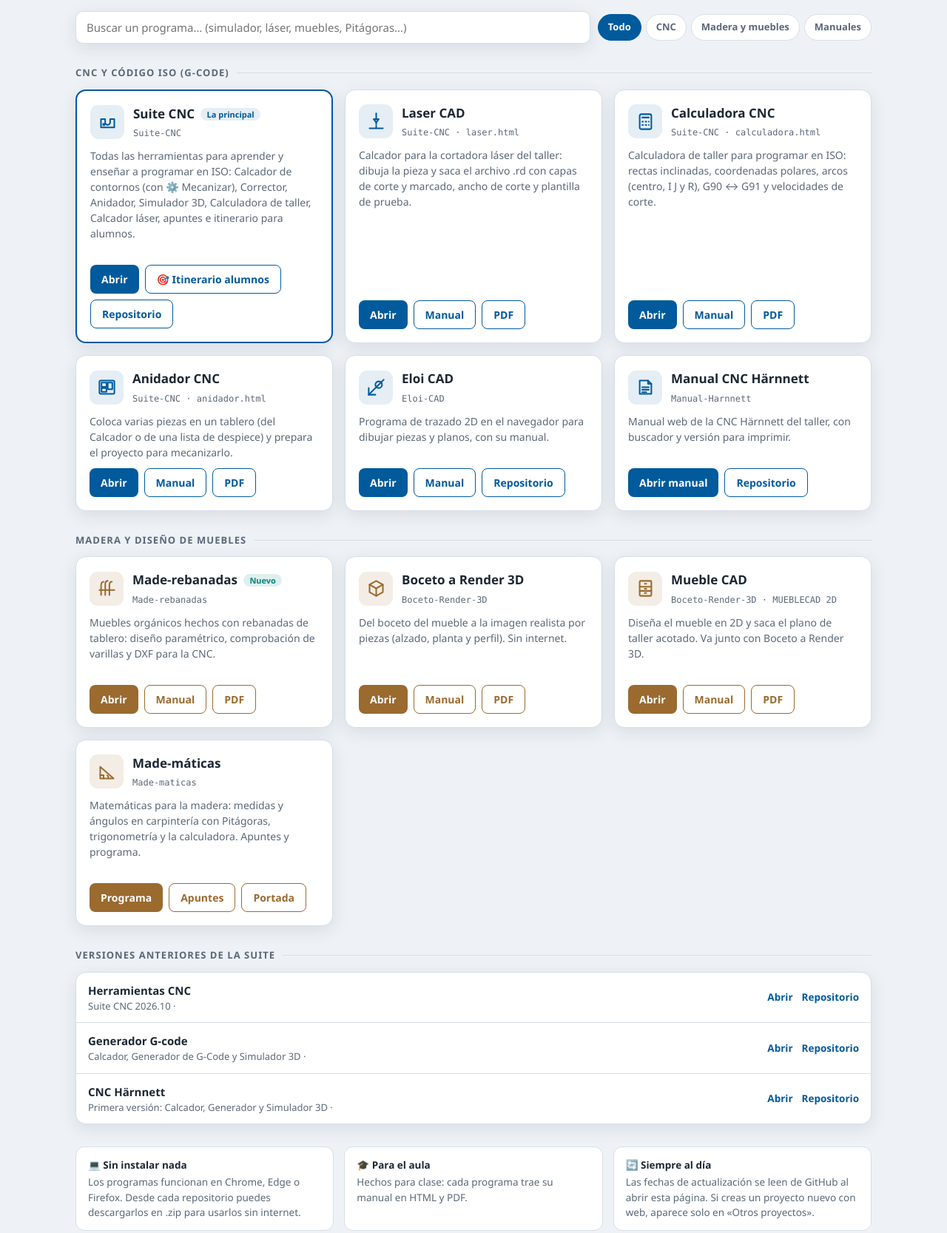
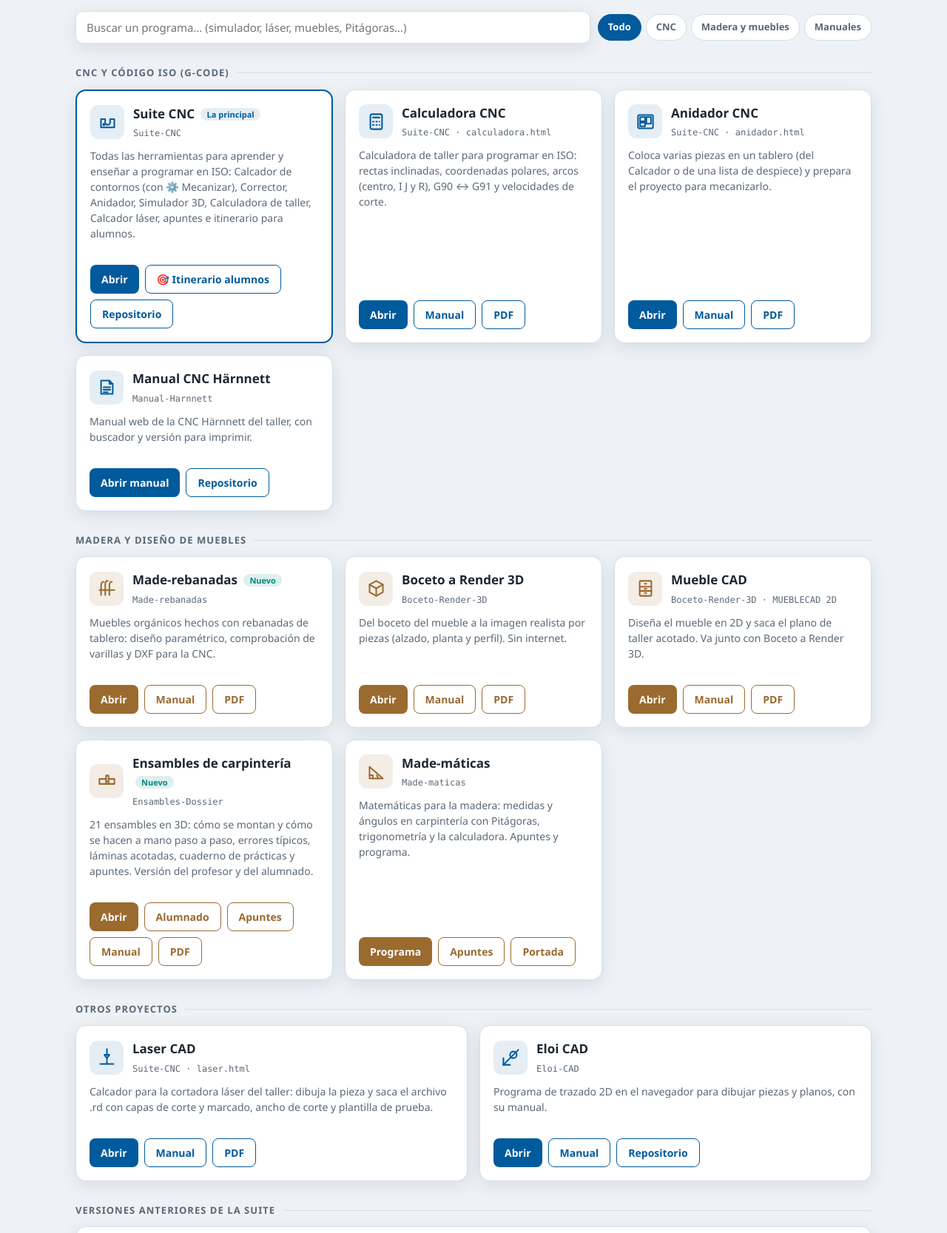
Before and after one commit to eloiaa-hub/eloiaa-hub.github.io, a plain HTML site: page index.html in a window 1280 px wide. Shown: the part 120-1787 px from the top of the page at 74% size. Drawn offline with Linux system fonts and the light colour scheme; no server answers.

Commit message:
Portal: Ensambles de carpintería en Madera; Eloi CAD y Laser CAD a Otros proyectos
Co-Authored-By: Claude Opus 5.5 <noreply@anthropic.com>
Claude-Session: https://claude.ai/code/session_0114SnYuBGyqsxDkEvQoyeXc

```diff
--- a/index.html
+++ b/index.html
@@ -110,18 +110,6 @@
         </div>
       </article>
 
-      <article class="ficha" data-cat="cnc manual" data-repo="laser" data-claves="laser láser corte grabado ruida atheon nomatech rd kerf">
-        <div class="cab">
-          <div class="icono"><svg viewBox="0 0 24 24"><path d="M12 2 v7"/><path d="M9 9 h6 l-3 4 Z"/><path d="M4 20 h16"/><path d="M12 13 v7" stroke-dasharray="2 2"/></svg></div>
-          <div><p class="nombre">Laser CAD</p><span class="repo">Suite-CNC · laser.html</span></div>
-        </div>
-        <p class="desc">Calcador para la cortadora láser del taller: dibuja la pieza y saca el archivo .rd con capas de corte y marcado, ancho de corte y plantilla de prueba.</p>
-        <div class="acciones">
-          <a class="boton" href="https://eloiaa-hub.github.io/Suite-CNC/laser.html">Abrir</a>
-          <a class="boton sec" href="https://eloiaa-hub.github.io/Suite-CNC/manual_laser.html">Manual</a>
-          <a class="boton sec" href="https://eloiaa-hub.github.io/Suite-CNC/manual_laser.pdf">PDF</a>
-        </div>
-      </article>
 
       <article class="ficha" data-cat="cnc manual" data-repo="calculadora" data-claves="calculadora polares arcos i j r g90 g91 velocidades corte rectas inclinadas">
         <div class="cab">
@@ -146,19 +134,6 @@
           <a class="boton" href="https://eloiaa-hub.github.io/Suite-CNC/anidador.html">Abrir</a>
           <a class="boton sec" href="https://eloiaa-hub.github.io/Suite-CNC/manual_anidador.html">Manual</a>
           <a class="boton sec" href="https://eloiaa-hub.github.io/Suite-CNC/manual_anidador.pdf">PDF</a>
-        </div>
-      </article>
-      <article class="ficha" data-cat="cnc" data-repo="Eloi-CAD" data-claves="cad dibujo 2d trazado planos">
-        <div class="cab">
-          <div class="icono"><svg viewBox="0 0 24 24"><path d="M3 21 L21 3"/><path d="M3 21 h8"/><path d="M3 21 v-8"/><circle cx="15" cy="9" r="4"/></svg></div>
-          <div><p class="nombre">Eloi CAD</p><span class="repo">Eloi-CAD</span></div>
-        </div>
-        <p class="desc">Programa de trazado 2D en el navegador para dibujar piezas y planos, con su manual.</p>
-        <div class="fecha"></div>
-        <div class="acciones">
-          <a class="boton" href="https://eloiaa-hub.github.io/Eloi-CAD/">Abrir</a>
-          <a class="boton sec" href="https://eloiaa-hub.github.io/Eloi-CAD/manual.html">Manual</a>
-          <a class="boton sec" href="https://github.com/eloiaa-hub/Eloi-CAD">Repositorio</a>
         </div>
       </article>
 
@@ -223,6 +198,21 @@
           <a class="boton sec" href="https://eloiaa-hub.github.io/Boceto-Render-3D/assets/mueblecad/manual_mueblecad.pdf">PDF</a>
         </div>
       </article>
+      <article class="ficha madera" data-cat="madera manual" data-repo="Ensambles-Dossier" data-claves="ensambles caja espiga milano horquilla lengüeta lengueta 3d láminas laminas cuaderno prácticas practicas apuntes a mano dxf">
+        <div class="cab">
+          <div class="icono"><svg viewBox="0 0 24 24"><path d="M3 9 h8 v3 h3 v-3 h7 v6 H3 Z"/><path d="M11 12 v3 M14 12 v3"/><path d="M11 9 V5 h3 v4"/></svg></div>
+          <div><p class="nombre">Ensambles de carpintería <span class="etiqueta nueva">Nuevo</span></p><span class="repo">Ensambles-Dossier</span></div>
+        </div>
+        <p class="desc">21 ensambles en 3D: cómo se montan y cómo se hacen a mano paso a paso, errores típicos, láminas acotadas, cuaderno de prácticas y apuntes. Versión del profesor y del alumnado.</p>
+        <div class="fecha"></div>
+        <div class="acciones">
+          <a class="boton" href="https://eloiaa-hub.github.io/Ensambles-Dossier/">Abrir</a>
+          <a class="boton sec" href="https://eloiaa-hub.github.io/Ensambles-Dossier/ensambles_3d_alumno.html">Alumnado</a>
+          <a class="boton sec" href="https://eloiaa-hub.github.io/Ensambles-Dossier/apuntes_ensambles_a_mano.html">Apuntes</a>
+          <a class="boton sec" href="https://eloiaa-hub.github.io/Ensambles-Dossier/manual_ensambles.html">Manual</a>
+          <a class="boton sec" href="https://eloiaa-hub.github.io/Ensambles-Dossier/manual_ensambles.pdf">PDF</a>
+        </div>
+      </article>
       <article class="ficha madera" data-cat="madera manual" data-repo="Made-maticas" data-claves="matemáticas matematicas pitágoras pitagoras trigonometría trigonometria ángulos angulos medidas apuntes">
         <div class="cab">
           <div class="icono"><svg viewBox="0 0 24 24"><path d="M4 20 H20 L4 6 Z"/><path d="M4 16 h4 v4"/><path d="M14 20 a5 5 0 0 0 -1.6 -3.7"/></svg></div>
@@ -241,9 +231,35 @@
   </section>
 
   <!-- ============ AUTOMÁTICO: repos nuevos ============ -->
-  <section data-seccion="otros" id="secOtros" class="oculto">
+  <section data-seccion="otros" id="secOtros">
     <h2>Otros proyectos</h2>
-    <div class="fichas" id="otros"></div>
+    <div class="fichas" id="otros">
+      <article class="ficha" data-cat="cnc manual" data-repo="laser" data-claves="laser láser corte grabado ruida atheon nomatech rd kerf">
+        <div class="cab">
+          <div class="icono"><svg viewBox="0 0 24 24"><path d="M12 2 v7"/><path d="M9 9 h6 l-3 4 Z"/><path d="M4 20 h16"/><path d="M12 13 v7" stroke-dasharray="2 2"/></svg></div>
+          <div><p class="nombre">Laser CAD</p><span class="repo">Suite-CNC · laser.html</span></div>
+        </div>
+        <p class="desc">Calcador para la cortadora láser del taller: dibuja la pieza y saca el archivo .rd con capas de corte y marcado, ancho de corte y plantilla de prueba.</p>
+        <div class="acciones">
+          <a class="boton" href="https://eloiaa-hub.github.io/Suite-CNC/laser.html">Abrir</a>
+          <a class="boton sec" href="https://eloiaa-hub.github.io/Suite-CNC/manual_laser.html">Manual</a>
+          <a class="boton sec" href="https://eloiaa-hub.github.io/Suite-CNC/manual_laser.pdf">PDF</a>
+        </div>
+      </article>
+      <article class="ficha" data-cat="cnc" data-repo="Eloi-CAD" data-claves="cad dibujo 2d trazado planos">
+        <div class="cab">
+          <div class="icono"><svg viewBox="0 0 24 24"><path d="M3 21 L21 3"/><path d="M3 21 h8"/><path d="M3 21 v-8"/><circle cx="15" cy="9" r="4"/></svg></div>
+          <div><p class="nombre">Eloi CAD</p><span class="repo">Eloi-CAD</span></div>
+        </div>
+        <p class="desc">Programa de trazado 2D en el navegador para dibujar piezas y planos, con su manual.</p>
+        <div class="fecha"></div>
+        <div class="acciones">
+          <a class="boton" href="https://eloiaa-hub.github.io/Eloi-CAD/">Abrir</a>
+          <a class="boton sec" href="https://eloiaa-hub.github.io/Eloi-CAD/manual.html">Manual</a>
+          <a class="boton sec" href="https://github.com/eloiaa-hub/Eloi-CAD">Repositorio</a>
+        </div>
+      </article>
+    </div>
   </section>
 
   <!-- ============ VERSIONES ANTERIORES ============ -->
@@ -251,15 +267,15 @@
     <h2>Versiones anteriores de la suite</h2>
     <div class="lista">
       <div class="fila" data-cat="cnc" data-repo="Herramientas-CNC" data-claves="calcador corrector anidador simulador">
-        <div class="info"><b>Herramientas CNC</b><small>Suite CNC 2026.10 · <span class="fecha"></span></small></div>
+        <div class="info"><b>Herramientas CNC</b><small>Suite CNC 2026.10<span class="fecha"></span></small></div>
         <a href="https://eloiaa-hub.github.io/Herramientas-CNC/">Abrir</a><a href="https://github.com/eloiaa-hub/Herramientas-CNC">Repositorio</a>
       </div>
       <div class="fila" data-cat="cnc" data-repo="Generador_Gcode" data-claves="generador g-code gcode calcador simulador">
-        <div class="info"><b>Generador G-code</b><small>Calcador, Generador de G-Code y Simulador 3D · <span class="fecha"></span></small></div>
+        <div class="info"><b>Generador G-code</b><small>Calcador, Generador de G-Code y Simulador 3D<span class="fecha"></span></small></div>
         <a href="https://eloiaa-hub.github.io/Generador_Gcode/">Abrir</a><a href="https://github.com/eloiaa-hub/Generador_Gcode">Repositorio</a>
       </div>
       <div class="fila" data-cat="cnc" data-repo="CNC-Harnnett" data-claves="härnnett harnnett calcador generador simulador">
-        <div class="info"><b>CNC Härnnett</b><small>Primera versión: Calcador, Generador y Simulador 3D · <span class="fecha"></span></small></div>
+        <div class="info"><b>CNC Härnnett</b><small>Primera versión: Calcador, Generador y Simulador 3D<span class="fecha"></span></small></div>
         <a href="https://eloiaa-hub.github.io/CNC-Harnnett/">Abrir</a><a href="https://github.com/eloiaa-hub/CNC-Harnnett">Repositorio</a>
       </div>
     </div>
@@ -297,7 +313,6 @@
       if (ok) visibles++;
     });
     document.querySelectorAll('section[data-seccion]').forEach(function (s) {
-      if (s.id === 'secOtros' && !document.getElementById('otros').children.length) return;
       s.classList.toggle('oculto', !s.querySelector('[data-cat]:not(.oculto)'));
     });
     document.getElementById('vacio').style.display = visibles ? 'none' : 'block';
@@ -325,7 +340,7 @@
       repos.forEach(function (r) {
         var el = conocidos[r.name.toLowerCase()];
         if (el) {
-          var f = el.querySelector('.fecha'); if (f) f.textContent = fecha(r.pushed_at);
+          var f = el.querySelector('.fecha'); if (f) f.textContent = (f.tagName === 'SPAN' ? ' · ' : '') + fecha(r.pushed_at);
           return;
         }
         if (!r.has_pages || r.fork || r.archived || IGNORAR.indexOf(r.name) >= 0) return;
@@ -342,7 +357,6 @@
           '<div class="acciones"><a class="boton" href="' + web + '">Abrir</a><a class="boton sec" href="' + r.html_url + '">Repositorio</a></div>';
         otros.appendChild(a);
       });
-      if (otros.children.length) document.getElementById('secOtros').classList.remove('oculto');
       aplicar();
     })
     .catch(function () { /* sin conexión o límite de la API: se queda la lista fija */ });
```
